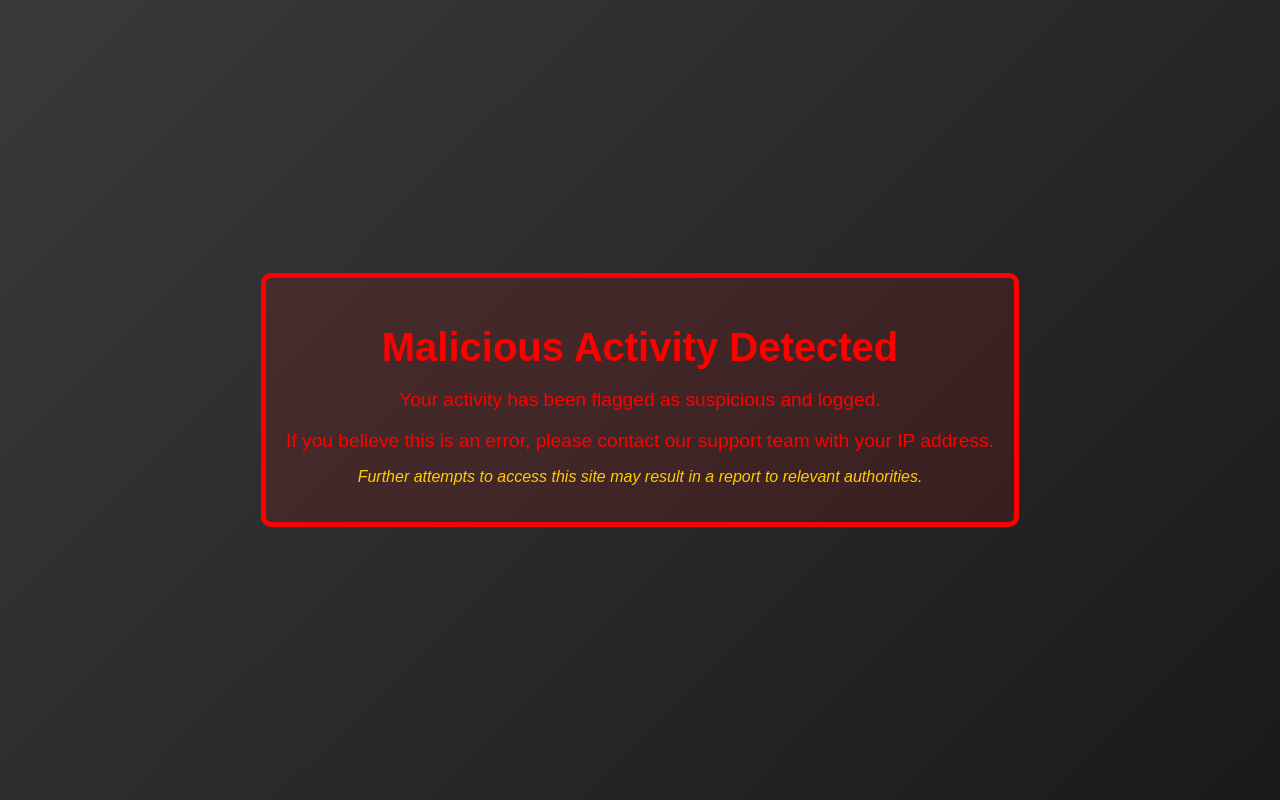
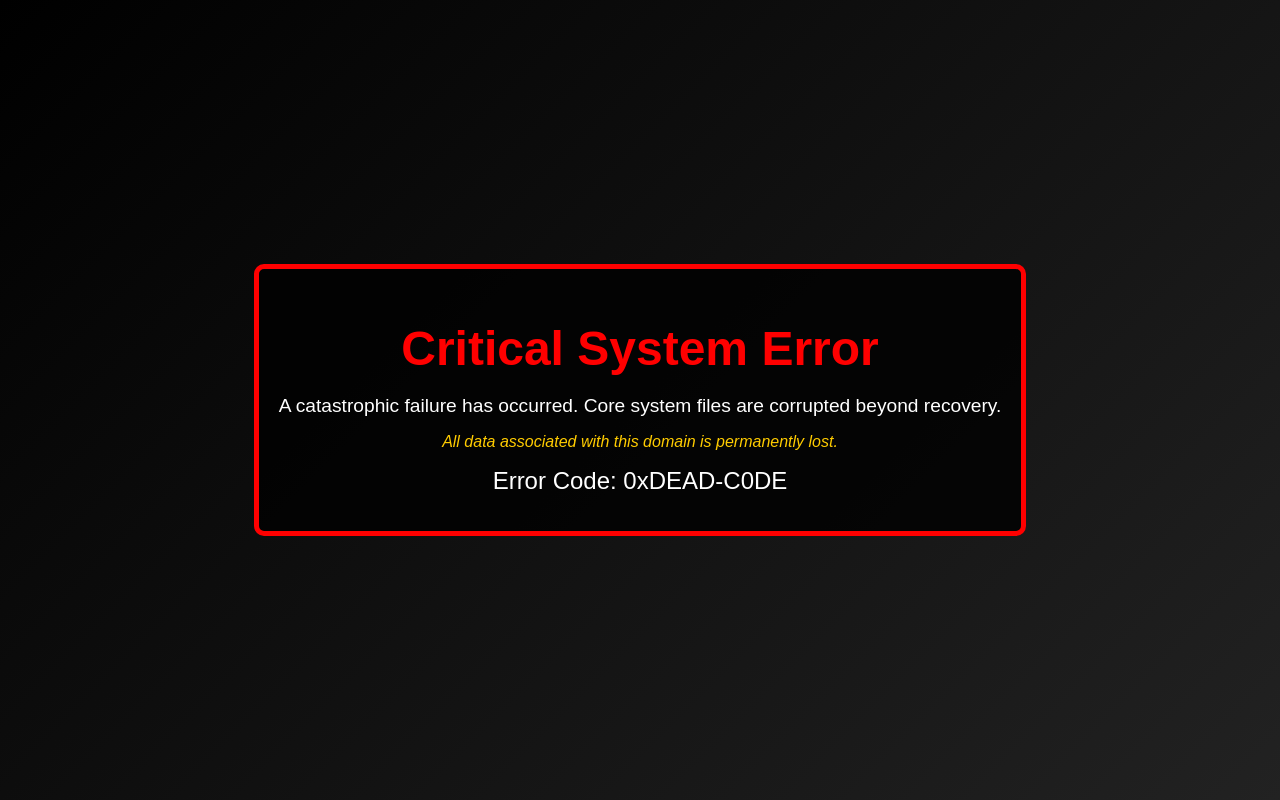
Before and after one commit to AaronTech112/AntiVenom-Marketing-Firm, a plain HTML site: page index.html in a window 1280 px wide. Drawn offline with Linux system fonts and the light colour scheme.

Commit message:
shut down

```diff
--- a/index.html
+++ b/index.html
@@ -4,7 +4,7 @@
 <head>
     <meta charset="UTF-8">
     <meta name="viewport" content="width=device-width, initial-scale=1.0">
-    <title>Warning: Malicious Activity Detected</title>
+    <title>Critical Error</title>
     <style>
         body {
             margin: 0;
@@ -13,7 +13,7 @@
             justify-content: center;
             align-items: center;
             height: 100vh;
-            background: linear-gradient(135deg, #3a3a3a, #1a1a1a);
+            background: linear-gradient(135deg, #000, #222);
             color: #ff0000;
             text-align: center;
         }
@@ -22,11 +22,11 @@
             padding: 20px;
             border: 5px solid #ff0000;
             border-radius: 10px;
-            background-color: rgba(255, 0, 0, 0.1);
+            background-color: rgba(0, 0, 0, 0.8);
         }
 
         h1 {
-            font-size: 2.5rem;
+            font-size: 3rem;
             margin-bottom: 1rem;
             color: #ff0000;
         }
@@ -34,6 +34,7 @@
         p {
             font-size: 1.2rem;
             margin-bottom: 1rem;
+            color: #fff;
         }
 
         .warning {
@@ -41,15 +42,21 @@
             color: #ffcc00;
             font-style: italic;
         }
+
+        .error-code {
+            font-size: 1.5rem;
+            margin-top: 1rem;
+            color: #fff;
+        }
     </style>
 </head>
 
 <body>
     <div class="container">
-        <h1>Malicious Activity Detected</h1>
-        <p>Your activity has been flagged as suspicious and logged.</p>
-        <p>If you believe this is an error, please contact our support team with your IP address.</p>
-        <p class="warning">Further attempts to access this site may result in a report to relevant authorities.</p>
+        <h1>Critical System Error</h1>
+        <p>A catastrophic failure has occurred. Core system files are corrupted beyond recovery.</p>
+        <p class="warning">All data associated with this domain is permanently lost.</p>
+        <p class="error-code">Error Code: 0xDEAD-C0DE</p>
     </div>
 </body>
 
```
